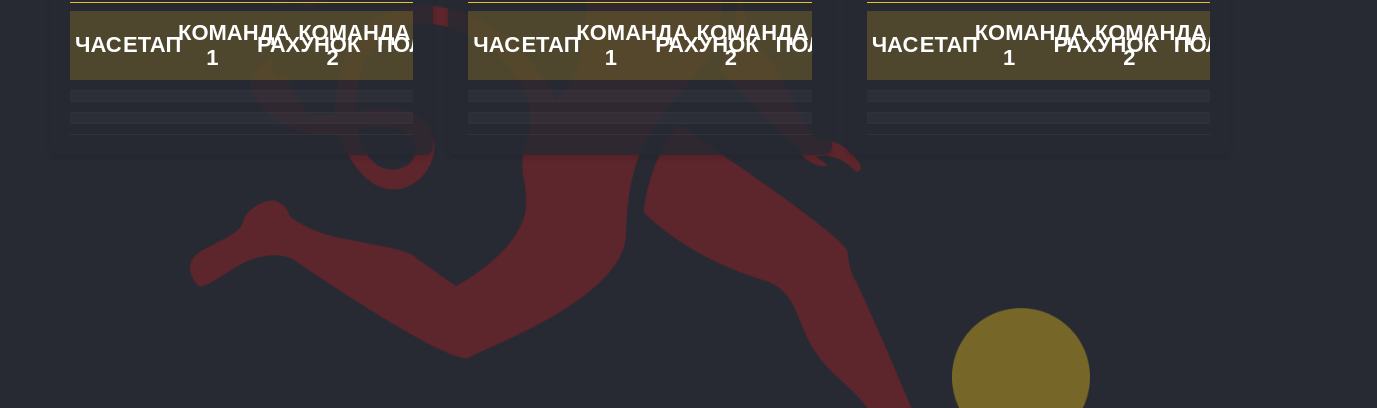
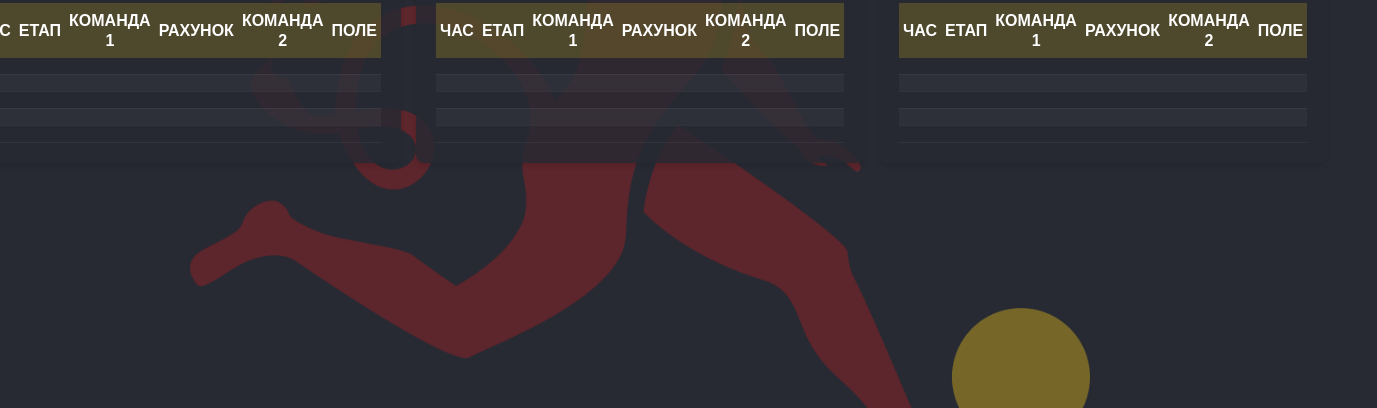
Before and after one commit to DemiaKo/Kubok-Blyznytsi, a website: page 1scrF.html in a window 1280 px wide. Shown: the part 392-800 px from the top of the page, 1377 px wide, since content can reach past the window. Drawn offline with Linux system fonts and the light colour scheme; no server answers.

Commit message:
dqwaD3432231

```diff
--- a/1scrF.css
+++ b/1scrF.css
@@ -195,14 +195,41 @@ tr:hover {
     }
 }
 
-/* Гнучкі пропорції для 6-ти колонок (AfterFinal) */
-table th:nth-child(1), table td:nth-child(1) { width: 14% !important; } /* Час */
-table th:nth-child(2), table td:nth-child(2) { width: 16% !important; } /* Етап */
-table th:nth-child(3), table td:nth-child(3),
-table th:nth-child(5), table td:nth-child(5) {
+/* --- ІДЕАЛЬНИЙ ФІКС ДЛЯ 3-Х ТАБЛИЦЬ У РЯД (AFTERFINAL) --- */
+
+.match-schedule {
+    /* Дозволяємо браузеру самому ідеально розподіляти ширину колонок під текст */
+    table-layout: auto !important;
+    width: 100%;
+}
+
+.match-schedule th, .match-schedule td {
+    /* НАЙГОЛОВНІШЕ: Дозволяємо тексту переноситися на новий рядок і не обрізатися! */
     white-space: normal !important;
-    line-height: 1.1;
-    width: 23% !important; /* Команди */
+    overflow: visible !important;
+    text-overflow: clip !important;
+    line-height: 1.2 !important;
+    word-wrap: break-word !important;
 }
-table th:nth-child(4), table td:nth-child(4) { width: 12% !important; font-weight: bold; } /* Рахунок */
-table th:nth-child(6), table td:nth-child(6) { width: 12% !important; } /* Поле */
+
+.match-schedule th {
+    /* Трохи менший шрифт для заголовків */
+    font-size: 16px !important;
+    padding: 8px 4px !important;
+}
+
+.match-schedule td {
+    /* Оптимальний шрифт для самих даних */
+    font-size: 18px !important;
+    padding: 8px 4px !important;
+}
+
+/* Задаємо мінімальні розміри для цифр, щоб вони не стискалися */
+table th:nth-child(4), table td:nth-child(4) {
+    min-width: 55px;
+    font-weight: bold;
+} /* Рахунок */
+
+table th:nth-child(6), table td:nth-child(6) {
+    min-width: 45px;
+} /* Поле */
```
